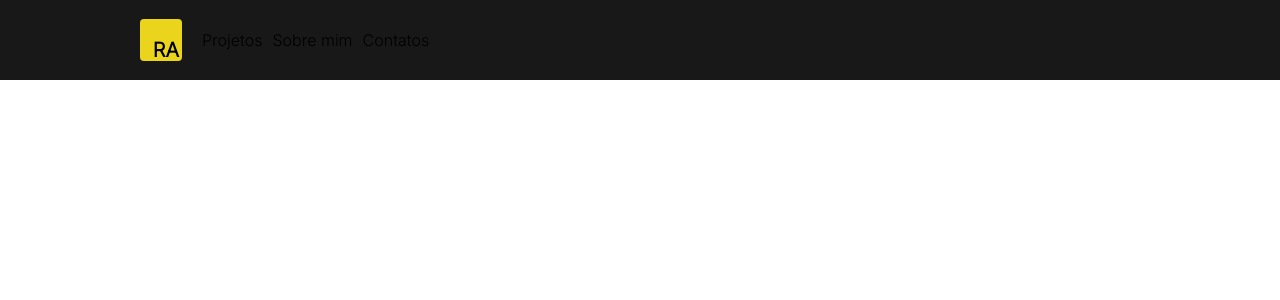
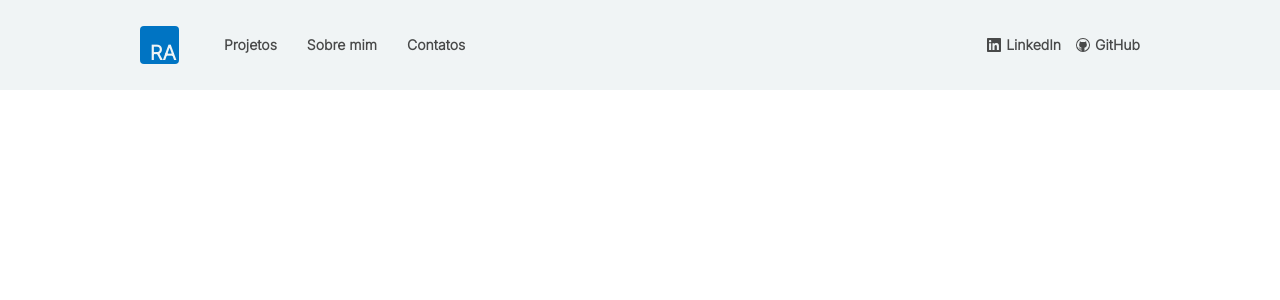
Before and after one commit to rogeraguiar0/portfolio-roger-aguiar, a React (Create React App) app: page / in a window 1280 px wide. Shown: the top 300 px of the page. Built offline with nearby package versions, Linux system fonts and the light colour scheme; a web font is replaced by a local one.

Commit message:
feat: header design changes and add linkedin and github links

```diff
--- a/package.json
+++ b/package.json
@@ -13,6 +13,7 @@
     "@types/styled-components": "^5.1.26",
     "react": "^18.2.0",
     "react-dom": "^18.2.0",
+    "react-icons": "^4.6.0",
     "react-scripts": "5.0.1",
     "styled-components": "^5.3.6",
     "typescript": "^4.4.2",
--- a/src/components/Header/index.tsx
+++ b/src/components/Header/index.tsx
@@ -1,4 +1,14 @@
-import { Container, Logo, Content, Navigation } from "./style";
+import {
+  Container,
+  Logo,
+  Content,
+  Navigation,
+  Links,
+  LinkButton,
+} from "./style";
+
+import { VscGithub } from "react-icons/vsc";
+import { SiLinkedin } from "react-icons/si";
 
 const Header = () => {
   return (
@@ -23,6 +33,28 @@ const Header = () => {
               </a>
             </li>
           </ul>
+          <Links>
+            <LinkButton>
+              <a
+                target="_blank"
+                rel="noreferrer"
+                href="https://www.linkedin.com/in/rógeraguiar/"
+              >
+                <SiLinkedin />
+                LinkedIn
+              </a>
+            </LinkButton>
+            <LinkButton>
+              <a
+                target="_blank"
+                rel="noreferrer"
+                href="https://github.com/rogeraguiar0"
+              >
+                <VscGithub />
+                GitHub
+              </a>
+            </LinkButton>
+          </Links>
         </Navigation>
       </Content>
     </Container>
--- a/src/components/Header/style.ts
+++ b/src/components/Header/style.ts
@@ -1,29 +1,30 @@
 import styled from "styled-components";
 
 export const Container = styled.header`
-  height: 80px;
+  height: 90px;
   width: 100vw;
   max-width: 100%;
   display: flex;
   align-items: center;
   justify-content: center;
-  background-color: var(--color-grey-0);
-  color: var(--color-primary);
+  background-color: var(--color-grey-5);
+  color: var(--color-grey-0);
   box-shadow: 0 5px 15px 0 var(--color-primary);
 `;
 
 export const Logo = styled.div`
   padding: 1px 3px;
-  height: 42px;
+  height: 38px;
   width: 42px;
   display: flex;
   align-items: flex-end;
   justify-content: flex-end;
   border-radius: 4px;
-  background-color: #ead41c;
-  color: #000;
+  background-color: var(--color-brand);
+  color: var(--color-grey-5);
   font-size: 20px;
-  font-weight: 650;
+  font-weight: 600;
+  cursor: default;
 `;
 
 export const Content = styled.div`
@@ -32,19 +33,58 @@ export const Content = styled.div`
   max-width: 1000px;
   display: flex;
   align-items: center;
-  gap: 20px;
+  gap: 45px;
   font-family: var(--font-family-title);
+`;
 
-  & > h1 {
-    font-size: var(--title-size-1);
+export const Navigation = styled.nav`
+  width: 100%;
+  max-width: 100%;
+  display: flex;
+  justify-content: space-between;
+  color: var(--color-grey-1);
+  font-size: var(--text-size-2);
+  font-weight: 600;
+
+  & > ul {
+    display: flex;
+    gap: 30px;
+  }
+
+  & a {
+    transition: 0.4s;
+  }
+
+  & a:hover {
+    color: var(--color-brand);
+    transition: 0.4s;
+  }
+
+  & a:hover svg {
+    fill: var(--color-brand);
+    transition: 0.4s;
   }
 `;
 
-export const Navigation = styled.nav`
-  font-size: var(--text-size-1);
+export const Links = styled.div`
+  display: flex;
+  align-items: center;
+  gap: 15px;
+`;
 
-  & > ul {
+export const LinkButton = styled.div`
+  display: flex;
+  align-items: center;
+
+  & svg {
+    fill: var(--color-grey-1);
+  }
+
+  & > a {
     display: flex;
-    gap: 10px;
+    align-items: center;
+    gap: 5px;
+    color: var(--color-grey-1);
+    text-decoration: none;
   }
 `;
```
Also changed, not shown: 1 other file (tests, documents, lock files or other folders).
